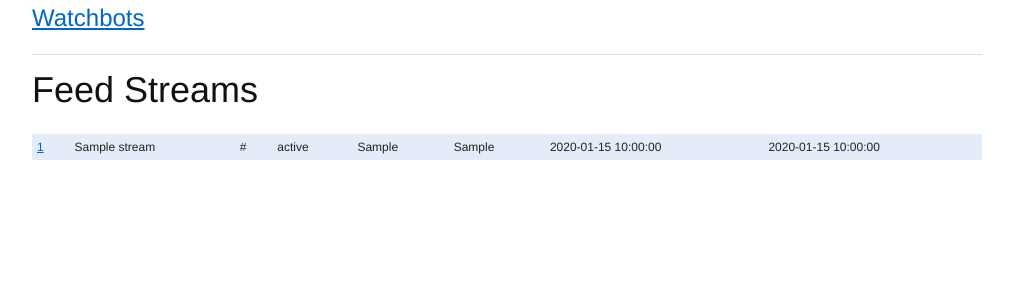
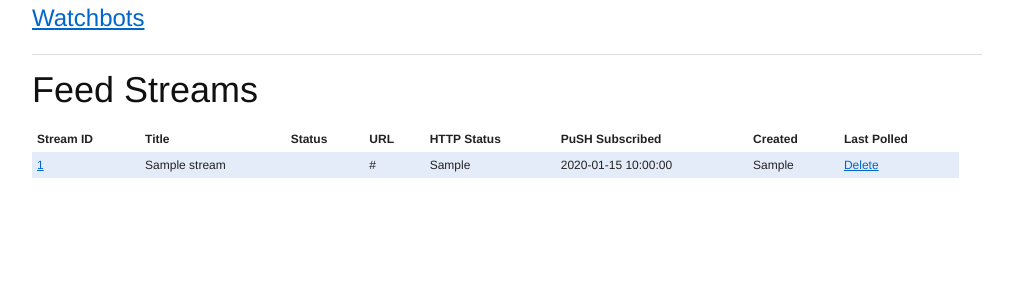
Before and after one commit to mavenn/watchbots-gae-python, a Python web app: template templates/admin/list.html in a window 1280 px wide. Shown: the top 300 px of the page, without its empty margins (133-1146 px from the left). Run offline with Jinja, Linux system fonts and the light colour scheme; the template is opened without the code that fills it: most values are stand-ins (such as "Sample title", 1, 10 or a date in 2020).

Commit message:
adding admin section

```diff
--- a/templates/admin/list.html
+++ b/templates/admin/list.html
@@ -10,13 +10,14 @@
 
 <table>
   <tr>
-    <th></th>
-    <th></th>
-    <th></th>
-    <th></th>
-    <th></th>
-    <th></th>
-    <th></th>
+    <th>Stream ID</th>
+    <th>Title</th>
+    <th>Status</th>
+    <th>URL</th>
+    <th>HTTP Status</th>
+    <th>PuSH Subscribed</th>
+    <th>Created</th>
+    <th>Last Polled</th>
     <th></th>
   </tr>
 
@@ -25,12 +26,12 @@
   <tr>
     <td><a href="/admin/feed/{{ stream.stream_id}}">{{ stream.stream_id }}</a></td>
     <td>{{ stream.title }}</td>
+    <td>{{ stream.deleted }}</td>
     <td>{{ stream.url }}</td>
-    <td>{{ stream.http_status }}</td>
-    <td>{{ stream.last_polled }}</td>
     <td>{{ stream.pshb_is_subscribed }}</td>
     <td>{{ stream.created }}</td>
-    <td>{{ stream.updated }}</td>
+    <td>{{ stream.last_polled }}</td>
+    <td><a href="/admin/feed/{{ stream.stream_id}}/delete">Delete</a>
   </tr>
 {% endfor %}
 
```
Also changed, not shown: feedadmin.py (+8 -12 lines).
